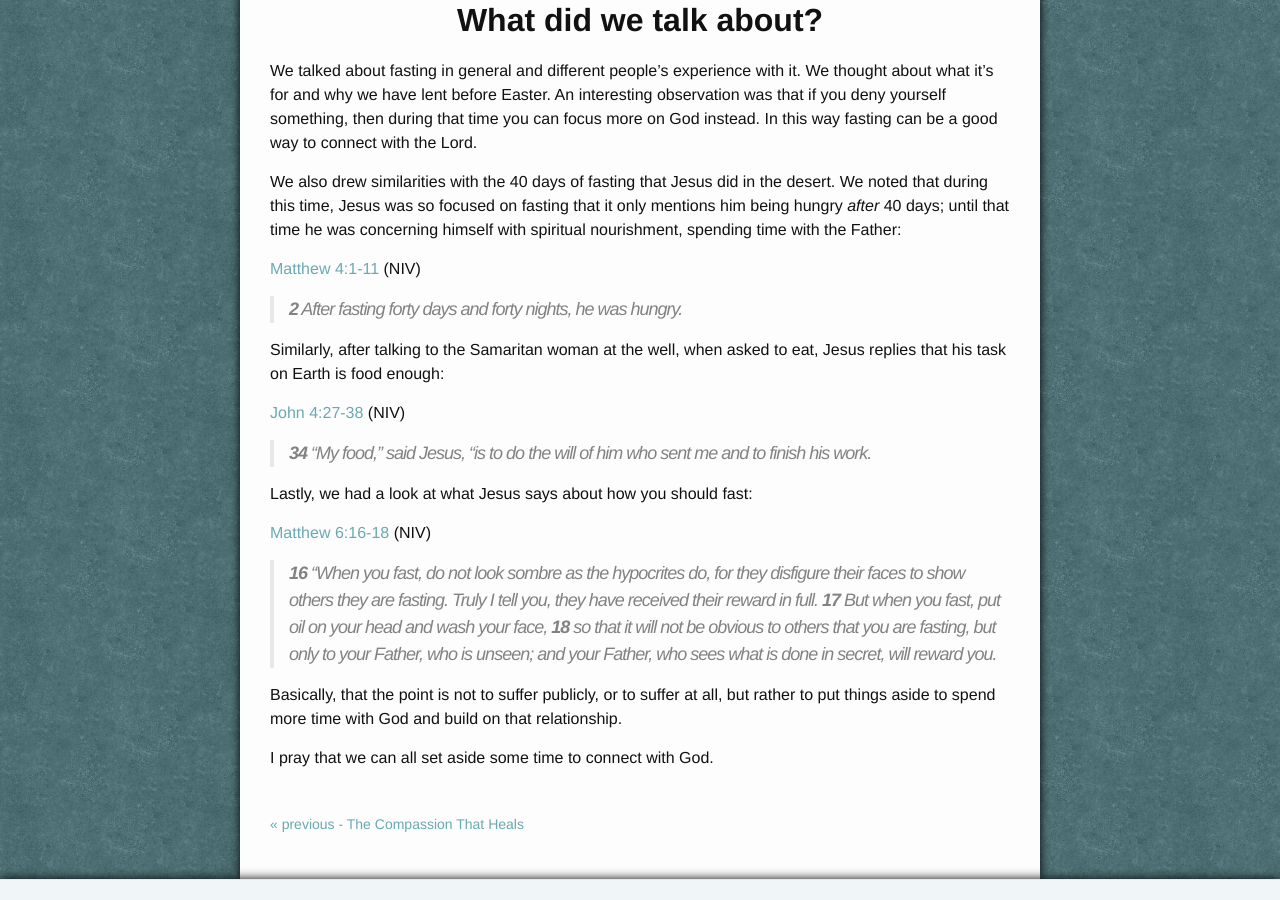
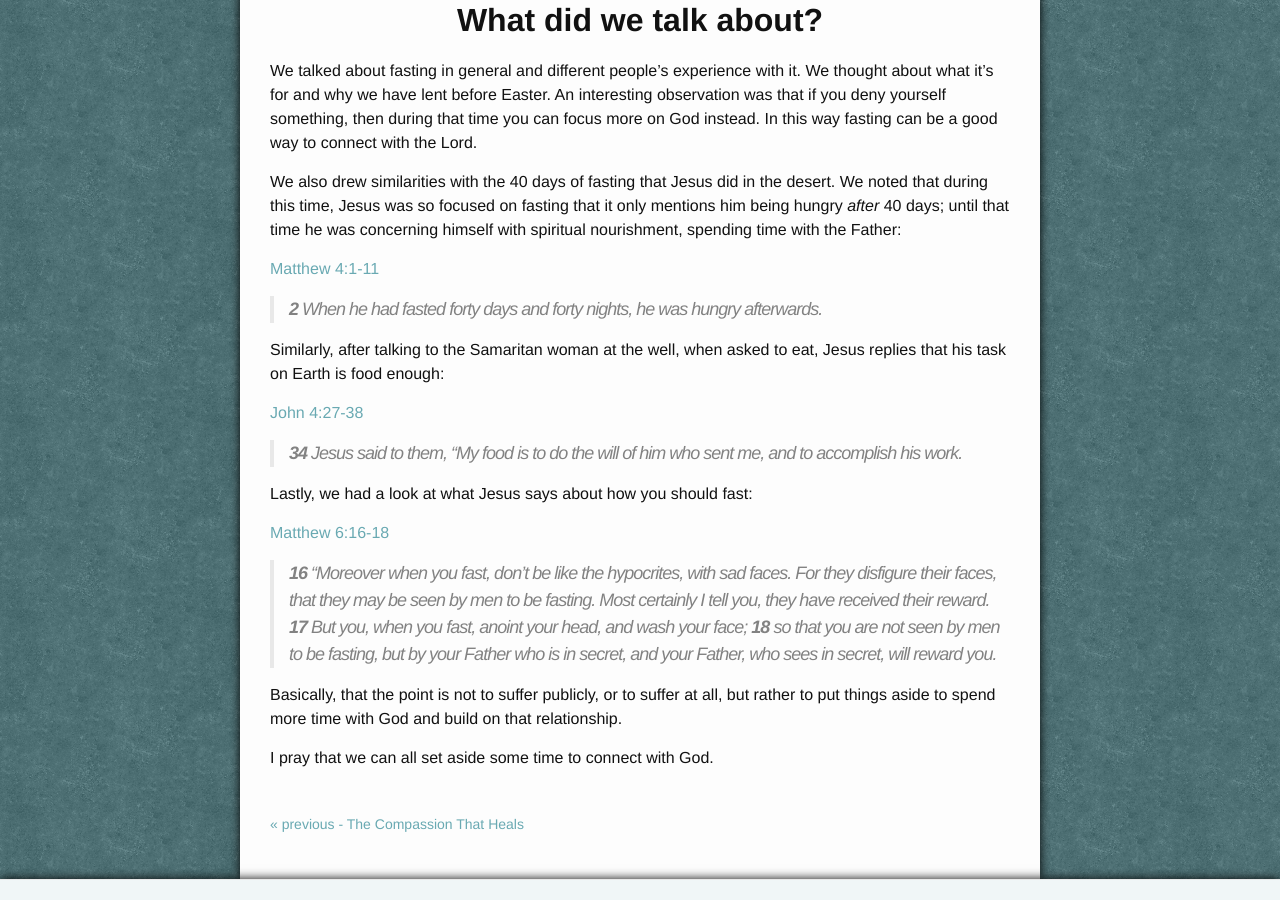
Before and after one commit to sionleroux/icfbudapest.org, a Jekyll site: the page built from _posts/2017-03-10-fasting-and-lent.md, in a window 1280 px wide and 900 px high, scrolled down 528 px. Built offline with Jekyll 4.4.1, drawn with Linux system fonts in a browser that asks for light colours.

Commit message:
Replace NIV Bible Passages with WEB for copyright reasons
You need to write a long, ugly copyright notice if you want to use the
NIV Bible in your own work, so I've swapped out the links and passages
to use the World English Bible (WEB) instead, because it's in the public
domain, allowing people to use it for free.

```diff
--- a/_posts/2017-03-10-fasting-and-lent.md
+++ b/_posts/2017-03-10-fasting-and-lent.md
@@ -37,22 +37,31 @@ fasting that it only mentions him being hungry *after* 40 days; until
 that time he was concerning himself with spiritual nourishment, spending
 time with the Father:
 
-[Matthew 4:1-11](https://www.biblegateway.com/passage/?search=Matthew+4%3A1-11&version=NIV) (NIV)
+[Matthew 4:1-11](https://www.biblegateway.com/passage/?search=Matthew+4%3A1-11&version=WEB)
 
-> **2** After fasting forty days and forty nights, he was hungry.
+> **2** When he had fasted forty days and forty nights, he was hungry
+> afterwards.
 
 Similarly, after talking to the Samaritan woman at the well, when asked
 to eat, Jesus replies that his task on Earth is food enough:
 
-[John 4:27-38](https://www.biblegateway.com/passage/?search=John+4%3A27-38&version=NIV) (NIV)
+[John 4:27-38](https://www.biblegateway.com/passage/?search=John+4%3A27-38&version=WEB)
 
-> **34** "My food," said Jesus, "is to do the will of him who sent me and to finish his work.
+> **34** Jesus said to them, "My food is to do the will of him who sent
+> me, and to accomplish his work.
 
 Lastly, we had a look at what Jesus says about how you should fast:
 
-[Matthew 6:16-18](https://www.biblegateway.com/passage/?search=Matthew+6%3A16-18&version=NIV) (NIV)
+[Matthew 6:16-18](https://www.biblegateway.com/passage/?search=Matthew+6%3A16-18&version=WEB)
 
-> **16** "When you fast, do not look sombre as the hypocrites do, for they disfigure their faces to show others they are fasting.  Truly I tell you, they have received their reward in full.  **17** But when you fast, put oil on your head and wash your face, **18** so that it will not be obvious to others that you are fasting, but only to your Father, who is unseen; and your Father, who sees what is done in secret, will reward you.
+> **16** "Moreover when you fast, don’t be like the hypocrites, with sad
+> faces. For they disfigure their faces, that they may be seen by men to
+> be fasting. Most certainly I tell you, they have received their
+> reward.
+> **17** But you, when you fast, anoint your head, and wash your face;
+> **18** so that you are not seen by men to be fasting, but by your
+> Father who is in secret, and your Father, who sees in secret, will
+> reward you.
 
 Basically, that the point is not to suffer publicly, or to suffer at
 all, but rather to put things aside to spend more time with God and
```
